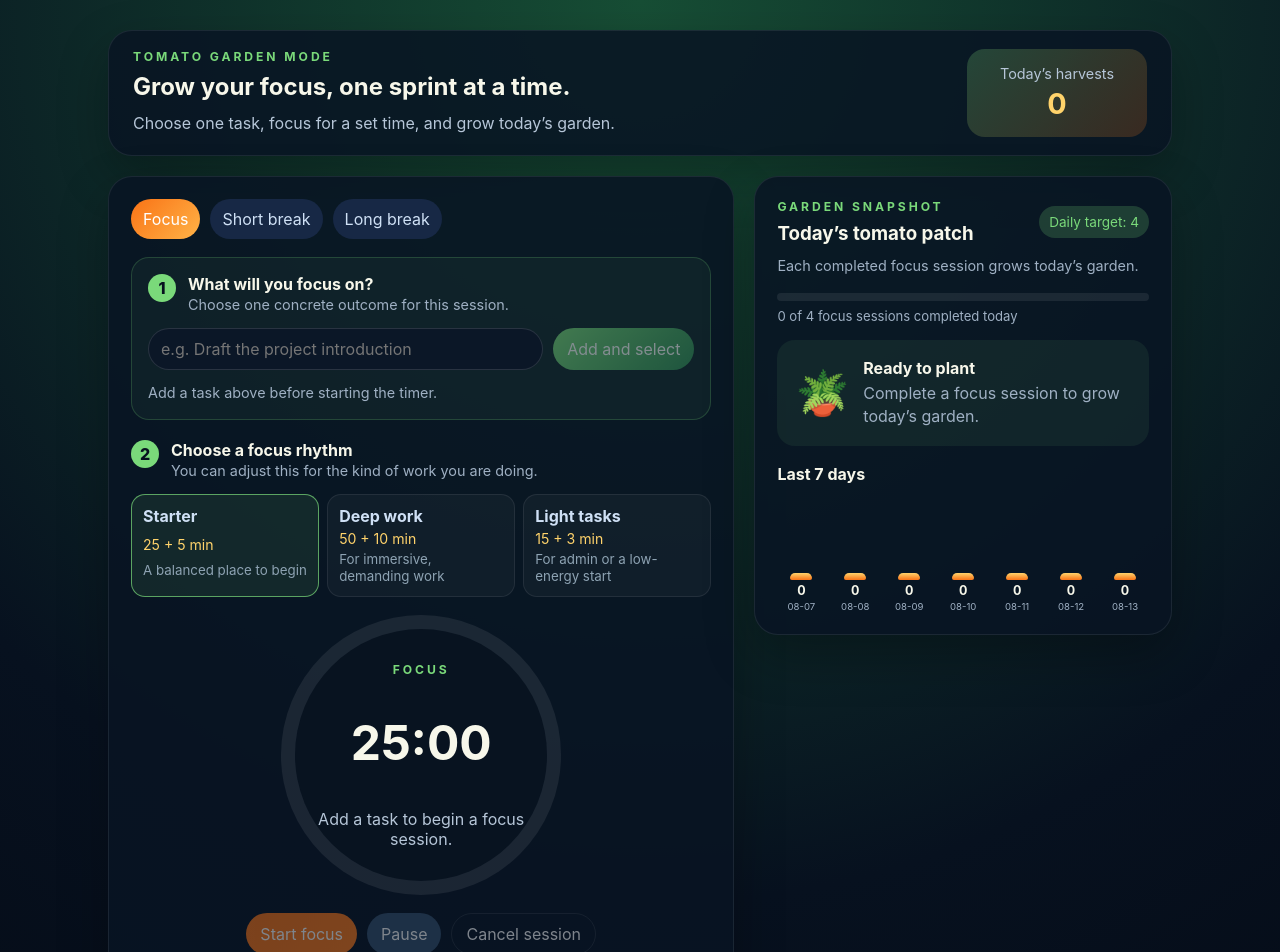
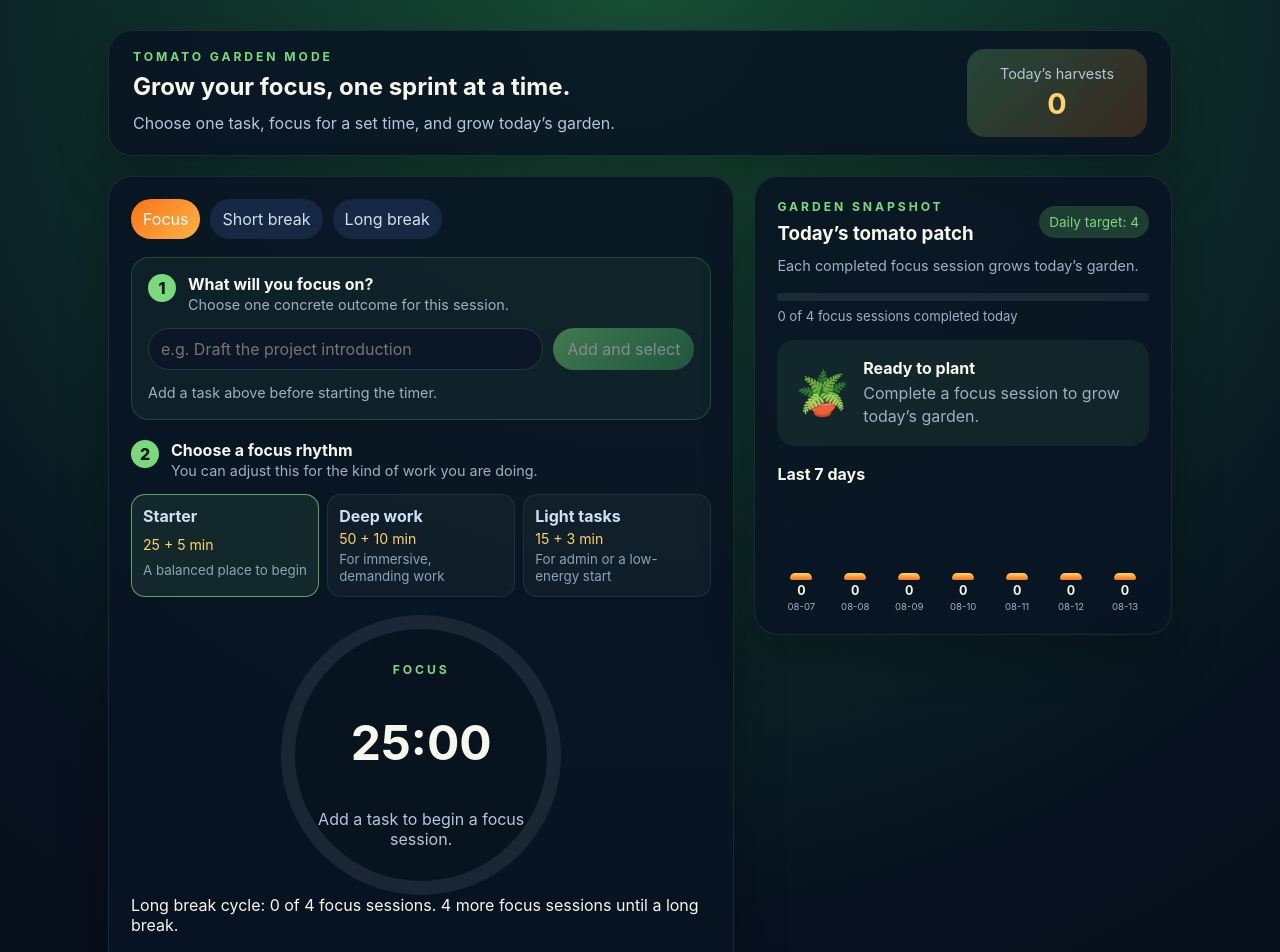
Before and after one commit to beaket-test-001/tomato-app, a Vue app: page / in a window 1280 px wide. Shown: the top 952 px of the page. Built offline with nearby package versions, Linux system fonts and the light colour scheme.

Commit message:
feat: show long break cycle progress

```diff
--- a/src/App.vue
+++ b/src/App.vue
@@ -152,6 +152,9 @@ const atModeStart = computed(() => secondsLeft.value === modeDuration(currentMod
 const canStart = computed(() => !running.value && (currentMode.value !== 'focus' || Boolean(activeTask.value)));
 const canSwitchMode = computed(() => !running.value && atModeStart.value);
 const dailyProgress = computed(() => Math.min(completedPomodoros.value, dailyTarget.value));
+const cycleFocusCount = computed(() => completedPomodoros.value % 4);
+const remainingFocusSessions = computed(() => 4 - cycleFocusCount.value);
+const cycleProgressLabel = computed(() => `Long break cycle: ${cycleFocusCount.value} of 4 focus sessions. ${remainingFocusSessions.value} more focus ${remainingFocusSessions.value === 1 ? 'session' : 'sessions'} until a long break.`);
 const recentDailyHistory = computed(() => recentDateKeys().map((date) => ({
   date,
   count: dailyHistory.value[date] || 0,
@@ -565,6 +568,7 @@ onBeforeUnmount(() => {
         </div>
 
         <div class="ring" :style="{ '--progress': `${renderProgress() * 100}%` }"><div class="ring-inner"><p class="mode-name">{{ formatModeLabel(currentMode) }}</p><h2>{{ timeLabel }}</h2><p class="status">{{ statusLabel }}</p></div></div>
+        <p class="cycle-progress" role="status">{{ cycleProgressLabel }}</p>
         <div class="controls">
           <button class="primary" :disabled="!canStart" @click="startTimer">{{ currentMode === 'focus' && activeTask ? `${atModeStart ? 'Start' : 'Resume'} ${effectiveFocusMinutes} min · ${activeTask.text}` : `${atModeStart ? 'Start' : 'Resume'} ${formatModeLabel(currentMode).toLowerCase()}` }}</button>
           <button class="secondary" :disabled="!running" @click="pauseTimer">Pause</button>
```
